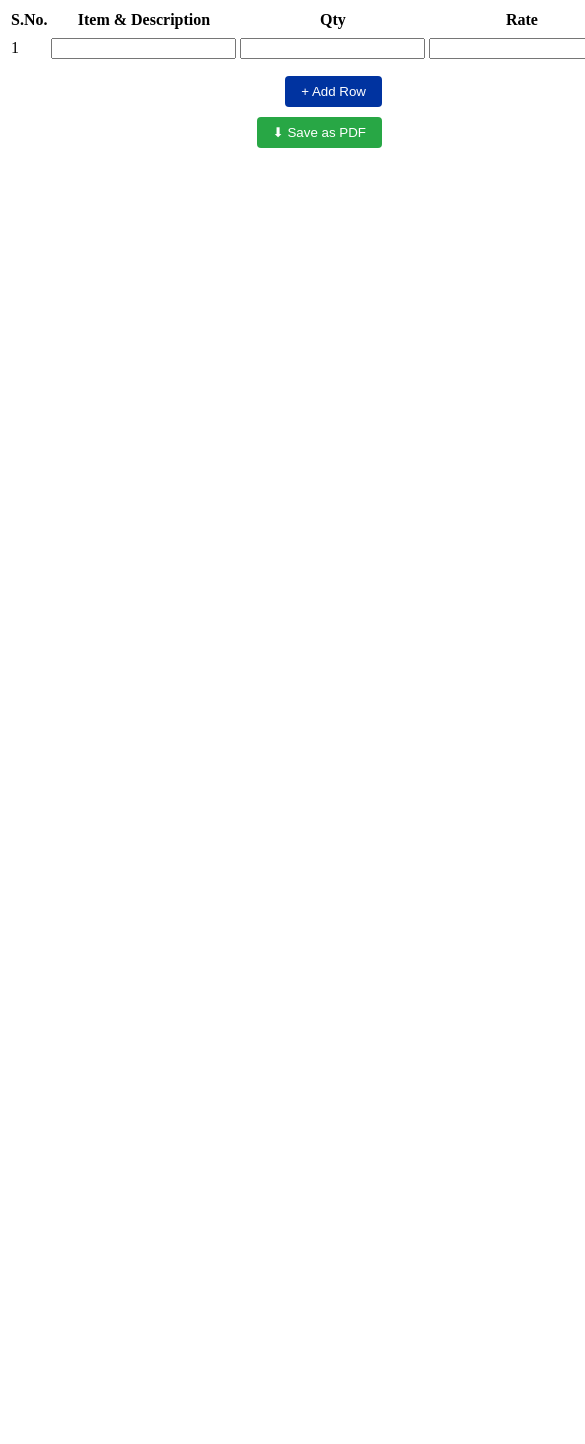
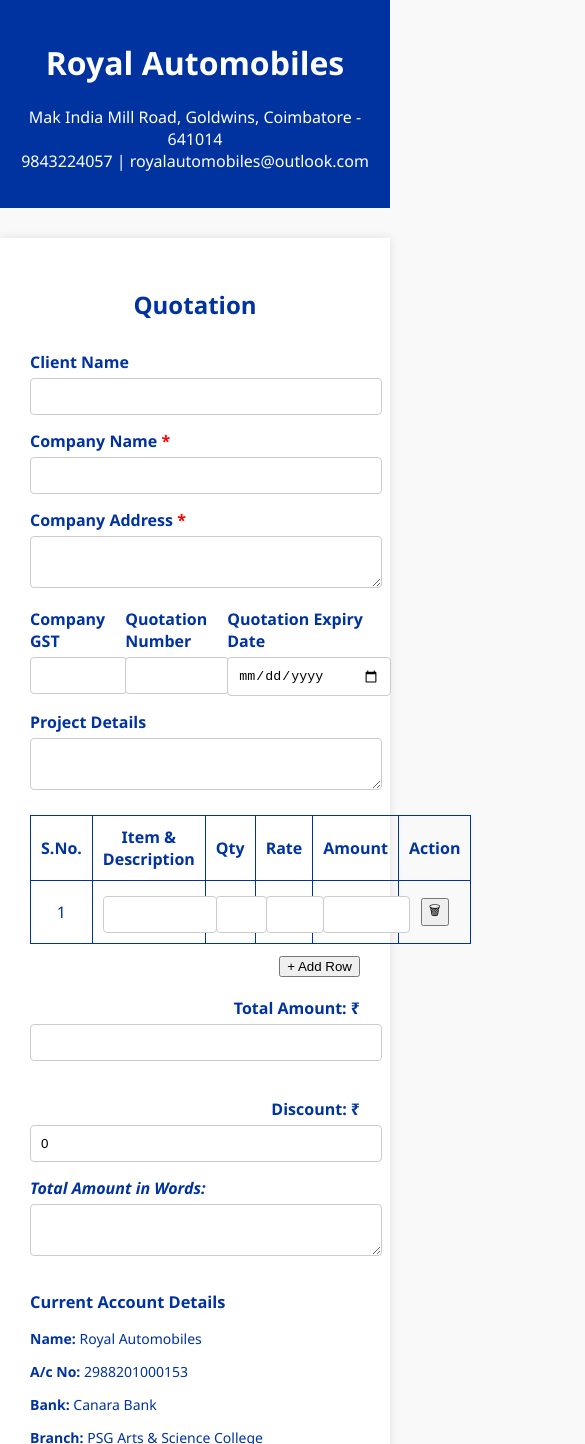
Before and after one commit to iamgopinathnatarajan/RoyalAutomobiles, a plain HTML site: page quotation.html in a window 390 px wide. Shown: the top 1444 px of the page, 585 px wide, since content can reach past the window. Before the commit the page ends 844 px from the top, so only its background shows below. Drawn offline with Linux system fonts and the light colour scheme.

Commit message:
Update quotation.html

```diff
--- a/quotation.html
+++ b/quotation.html
@@ -1,4 +1,135 @@
-<!-- existing code unchanged up to table section -->
+<!DOCTYPE html>
+<html lang="en">
+<head>
+  <meta charset="UTF-8">
+  <meta name="viewport" content="width=device-width, initial-scale=1.0">
+  <title>Quotation - Royal Automobiles</title>
+  <style>
+    body {
+      font-family: 'Segoe UI', sans-serif;
+      background-color: #f9f9f9;
+      margin: 0;
+      color: #0033A0;
+    }
+    header {
+      background-color: #0033A0;
+      color: white;
+      text-align: center;
+      padding: 20px;
+    }
+    .container {
+      max-width: 900px;
+      margin: 30px auto;
+      background: white;
+      padding: 30px;
+      box-shadow: 0 0 10px rgba(0,0,0,0.1);
+    }
+    h2 {
+      text-align: center;
+      margin-bottom: 30px;
+    }
+    label {
+      display: block;
+      font-weight: bold;
+      margin-top: 15px;
+    }
+    input, textarea {
+      width: 100%;
+      padding: 10px;
+      margin-top: 5px;
+      border: 1px solid #ccc;
+      border-radius: 4px;
+    }
+    .row {
+      display: flex;
+      gap: 20px;
+    }
+    .row > div {
+      flex: 1;
+    }
+    table {
+      width: 100%;
+      border-collapse: collapse;
+      margin-top: 20px;
+    }
+    th, td {
+      border: 1px solid #0033A0;
+      padding: 10px;
+      text-align: center;
+    }
+    .actions, .controls {
+      text-align: right;
+      margin-top: 10px;
+    }
+    .controls button {
+      background: #0033A0;
+      color: white;
+      padding: 10px 20px;
+      margin-left: 10px;
+      border: none;
+      border-radius: 4px;
+      cursor: pointer;
+    }
+    .controls button:hover {
+      background-color: #002060;
+    }
+    .totals {
+      margin-top: 20px;
+      text-align: right;
+    }
+    .in-words {
+      font-style: italic;
+      margin-top: 10px;
+    }
+    .footer {
+      margin-top: 30px;
+      font-size: 14px;
+    }
+    .signature {
+      text-align: right;
+      margin-top: 50px;
+    }
+    @media print {
+      .controls { display: none; }
+      input, textarea, button { border: none; outline: none; }
+    }
+  </style>
+  <script src="https://cdnjs.cloudflare.com/ajax/libs/html2pdf.js/0.9.2/html2pdf.bundle.min.js"></script>
+</head>
+<body>
+  <header>
+    <h1>Royal Automobiles</h1>
+    <p>Mak India Mill Road, Goldwins, Coimbatore - 641014<br>9843224057 | royalautomobiles@outlook.com</p>
+  </header>
+  <div class="container" id="quotation">
+    <h2>Quotation</h2>
+
+    <label>Client Name</label>
+    <input type="text">
+
+    <label>Company Name <span style="color:red">*</span></label>
+    <input type="text" required>
+
+    <label>Company Address <span style="color:red">*</span></label>
+    <textarea required></textarea>
+
+    <div class="row">
+      <div>
+        <label>Company GST</label>
+        <input type="text">
+      </div>
+      <div>
+        <label>Quotation Number</label>
+        <input type="text">
+      </div>
+      <div>
+        <label>Quotation Expiry Date</label>
+        <input type="date">
+      </div>
+    </div>
+
+    <label>Project Details</label>
+    <textarea></textarea>
 
     <table id="quotation-table">
       <thead>
@@ -18,26 +149,51 @@
           <td><input type="number" class="qty" oninput="calculateTotal()"></td>
           <td><input type="number" class="rate" oninput="calculateTotal()"></td>
           <td><input type="number" class="amount" readonly></td>
-      <td><button type="button" onclick="removeRow(this)" style="background:red;color:white;border:none;padding:4px 10px;border-radius:4px;cursor:pointer">🗑</button></td>
+          <td><button type="button" onclick="removeRow(this)">🗑</button></td>
         </tr>
       </tbody>
     </table>
-<div style="text-align:right; margin: 10px 0;">
-  <button type="button" onclick="addRow()" style="background:#0033A0;color:white;padding:8px 16px;border:none;border-radius:4px;cursor:pointer">+ Add Row</button>
-</div>
-<div style="text-align:right; margin: 10px 0;">
-  <button type="button" onclick="downloadPDF()" style="background:#28a745;color:white;padding:8px 16px;border:none;border-radius:4px;cursor:pointer">⬇ Save as PDF</button>
+
+    <div class="actions">
+      <button onclick="addRow()">+ Add Row</button>
     </div>
 
-<!-- continue with totals and rest of the document -->
+    <div class="totals">
+      <label>Total Amount: ₹ <input type="number" id="total" readonly></label><br>
+      <label>Discount: ₹ <input type="number" id="discount" value="0" oninput="calculateTotal()"></label>
+    </div>
 
-<script src="https://cdnjs.cloudflare.com/ajax/libs/html2pdf.js/0.9.2/html2pdf.bundle.min.js"></script>
+    <div class="in-words">
+      <label>Total Amount in Words:</label>
+      <textarea id="amountWords" readonly></textarea>
+    </div>
+
+    <div class="footer">
+      <h3>Current Account Details</h3>
+      <p><strong>Name:</strong> Royal Automobiles</p>
+      <p><strong>A/c No:</strong> 2988201000153</p>
+      <p><strong>Bank:</strong> Canara Bank</p>
+      <p><strong>Branch:</strong> PSG Arts & Science College</p>
+      <p><strong>IFSC Code:</strong> CNRB0002988</p>
+    </div>
+
+    <div class="signature">
+      <p><strong>Authorized Signature</strong></p>
+      <p>_________________________</p>
+    </div>
+  </div>
+
+  <div class="controls">
+    <button onclick="window.print()">🖨️ Print</button>
+    <button onclick="downloadPDF()">⬇ Save as PDF</button>
+  </div>
+
   <script>
     function calculateTotal() {
       const rows = document.querySelectorAll('#quotation-table tbody tr');
       let total = 0;
       rows.forEach((row, index) => {
-    row.querySelector('td').innerText = index + 1; // update serial number
+        row.querySelector('td').innerText = index + 1;
         const qty = parseFloat(row.querySelector('.qty').value) || 0;
         const rate = parseFloat(row.querySelector('.rate').value) || 0;
         const amount = qty * rate;
@@ -59,7 +215,7 @@ function addRow() {
         <td><input type="number" class="qty" oninput="calculateTotal()"></td>
         <td><input type="number" class="rate" oninput="calculateTotal()"></td>
         <td><input type="number" class="amount" readonly></td>
-    <td><button type="button" onclick="removeRow(this)" style="background:red;color:white;border:none;padding:4px 10px;border-radius:4px;cursor:pointer">🗑</button></td>
+        <td><button type="button" onclick="removeRow(this)">🗑</button></td>
       `;
       table.appendChild(row);
       calculateTotal();
@@ -72,16 +228,30 @@ function removeRow(button) {
     }
 
     function downloadPDF() {
-  const element = document.querySelector(".container");
+      const element = document.getElementById("quotation");
       const opt = {
-    margin:       0.5,
-    filename:     'Quotation-RoyalAutomobiles.pdf',
-    image:        { type: 'jpeg', quality: 0.98 },
-    html2canvas:  { scale: 2 },
-    jsPDF:        { unit: 'in', format: 'a4', orientation: 'portrait' }
+        margin: 0.5,
+        filename: 'Quotation-RoyalAutomobiles.pdf',
+        image: { type: 'jpeg', quality: 0.98 },
+        html2canvas: { scale: 2 },
+        jsPDF: { unit: 'in', format: 'a4', orientation: 'portrait' }
       };
       html2pdf().set(opt).from(element).save();
     }
+
+    function convertNumberToWords(amount) {
+      const ones = ["", "One", "Two", "Three", "Four", "Five", "Six", "Seven", "Eight", "Nine", "Ten", "Eleven", "Twelve", "Thirteen", "Fourteen", "Fifteen", "Sixteen", "Seventeen", "Eighteen", "Nineteen"];
+      const tens = ["", "", "Twenty", "Thirty", "Forty", "Fifty", "Sixty", "Seventy", "Eighty", "Ninety"];
+      function convert(n) {
+        if (n < 20) return ones[n];
+        if (n < 100) return tens[Math.floor(n / 10)] + (n % 10 ? " " + ones[n % 10] : "");
+        if (n < 1000) return ones[Math.floor(n / 100)] + " Hundred" + (n % 100 ? " and " + convert(n % 100) : "");
+        if (n < 100000) return convert(Math.floor(n / 1000)) + " Thousand" + (n % 1000 ? " " + convert(n % 1000) : "");
+        return "Amount too large";
+      }
+      const whole = Math.floor(amount);
+      return whole ? convert(whole) + " Only" : "Zero";
+    }
   </script>
-
-<!-- existing convertNumberToWords() function remains the same -->
+</body>
+</html>
```
Lines whose indentation alone changed are shown as unchanged.
